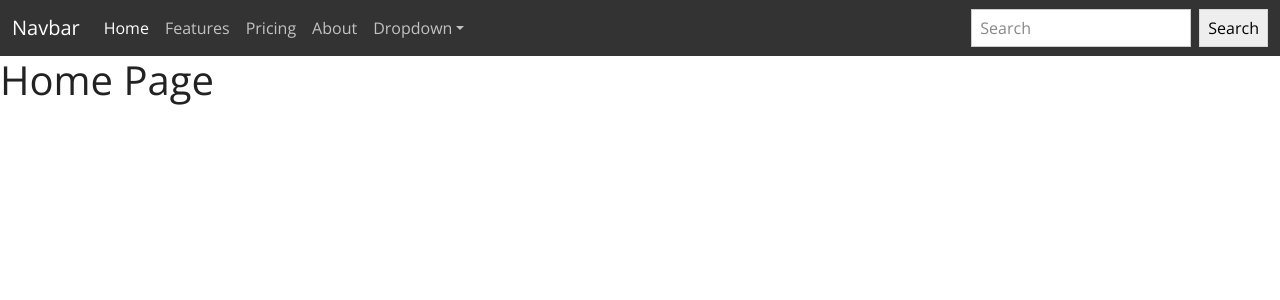
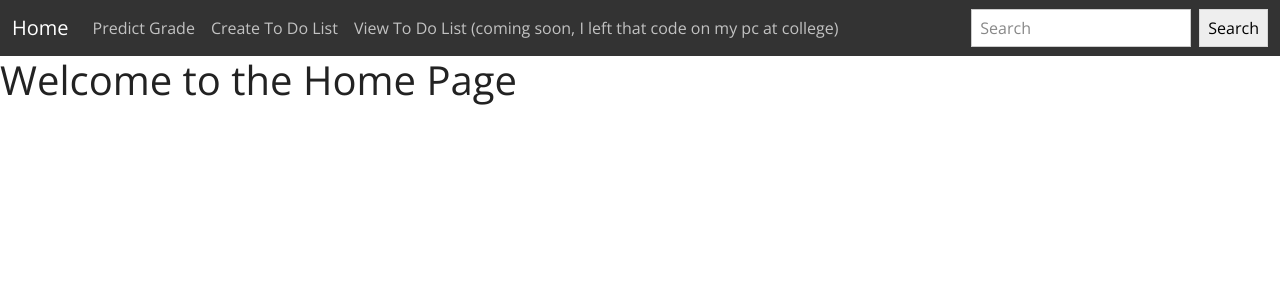
Before and after one commit to JosephLiCodes/GradeGuesserAiSite, a Django app: page / in a window 1280 px wide. Shown: the top 300 px of the page. Run offline with Django 3.2, Linux system fonts and the light colour scheme; parts of the project's set-up code (start-up, migrations or seed data) failed here and were passed over; some libraries are stand-ins or nearby versions.

Commit message:
added more info, made bootstrap nicer

```diff
--- a/mysite/main/templates/main/base.html
+++ b/mysite/main/templates/main/base.html
@@ -12,7 +12,7 @@
 <body>
     <nav class="navbar navbar-expand-lg navbar-dark bg-dark">
         <div class="container-fluid">
-          <a class="navbar-brand" href="#">Navbar</a>
+          <a class="navbar-brand" href="/home">Home</a>
           <button class="navbar-toggler" type="button" data-bs-toggle="collapse" data-bs-target="#navbarColor02" aria-controls="navbarColor02" aria-expanded="false" aria-label="Toggle navigation">
             <span class="navbar-toggler-icon"></span>
           </button>
@@ -20,28 +20,13 @@
           <div class="collapse navbar-collapse" id="navbarColor02">
             <ul class="navbar-nav me-auto">
               <li class="nav-item">
-                <a class="nav-link active" href="#">Home
-                  <span class="visually-hidden">(current)</span>
-                </a>
+                <a class="nav-link" href="/predict">Predict Grade</a>
               </li>
               <li class="nav-item">
-                <a class="nav-link" href="#">Features</a>
+                <a class="nav-link" href="/create">Create To Do List</a>
               </li>
               <li class="nav-item">
-                <a class="nav-link" href="#">Pricing</a>
-              </li>
-              <li class="nav-item">
-                <a class="nav-link" href="#">About</a>
-              </li>
-              <li class="nav-item dropdown">
-                <a class="nav-link dropdown-toggle" data-bs-toggle="dropdown" href="#" role="button" aria-haspopup="true" aria-expanded="false">Dropdown</a>
-                <div class="dropdown-menu">
-                  <a class="dropdown-item" href="#">Action</a>
-                  <a class="dropdown-item" href="#">Another action</a>
-                  <a class="dropdown-item" href="#">Something else here</a>
-                  <div class="dropdown-divider"></div>
-                  <a class="dropdown-item" href="#">Separated link</a>
-                </div>
+                <a class="nav-link" href="/view">View To Do List (coming soon, I left that code on my pc at college)</a>
               </li>
             </ul>
             <form class="d-flex">
--- a/mysite/main/templates/main/home.html
+++ b/mysite/main/templates/main/home.html
@@ -4,5 +4,5 @@ Home
 {%endblock%}
 
 {%block content%}
-<h1>Home Page</h1>
+<h1>Welcome to the Home Page</h1>
 {%endblock%}
--- a/mysite/main/templates/main/predict.html
+++ b/mysite/main/templates/main/predict.html
@@ -3,7 +3,10 @@
 {%block title%} Predict Grade {%endblock %}
 
 {%block content%}
-Predict Page: Please upload a csv with column titles [["G1", "G2", "studytime", "failures", "absences"]], and use g1 and g2 as a number between 1 to 20
+<h2> How to use: </h2>
+<p>Predict Page: Please upload a csv with column titles [["G1", "G2", "studytime", "failures", "absences"]], and use G1 and G2 as a score out of 20 for your previous 2 midterms or tests. e.g. 10</p>
+<h2> How it Works: </h2>
+<p>This prediction uses sci-kit learn to create a linear regression model based on data provided by UCI. The trained model is uploaded to the django project and will take your user input and use it to predict what final grade you will get. You will recieve a score out of 20, and you can use this to determine what grade you will get on your final!</p>
 <form method="POST" action = "/predict/" enctype= multipart/form-data>
     {% csrf_token %}
     {{ form.as_p }}
--- a/mysite/main/urls.py
+++ b/mysite/main/urls.py
@@ -7,6 +7,7 @@ urlpatterns = [
 
     path("test",views.test, name = "test"),
     path("<int:id>", views.index, name = "index"),
+    path("home/", views.home, name = "home"),
      #looks for int, and passes it into index
     #path("<int:id>", views.intTest, name = "id"),
     path("",views.home, name = "home"),
--- a/mysite/main/views.py
+++ b/mysite/main/views.py
@@ -24,9 +24,7 @@ def intTest(response, id):
 def predict(request):
     if request.method == "POST":
         form = UploadFileForm(request.POST, request.FILES)
-        print("massive success")
         if form.is_valid():
-            print("valid")
             file = request.FILES['file']
             data = pd.read_csv(file)
             result = getResult(data)
@@ -37,7 +35,6 @@ def predict(request):
         else:
             print(form._errors)
     else:
-        print("failed")
         form = UploadFileForm()
     return render(request, "main/predict.html", {"form":form})
 def test(response):
```
Also changed, not shown: 2 other files.
